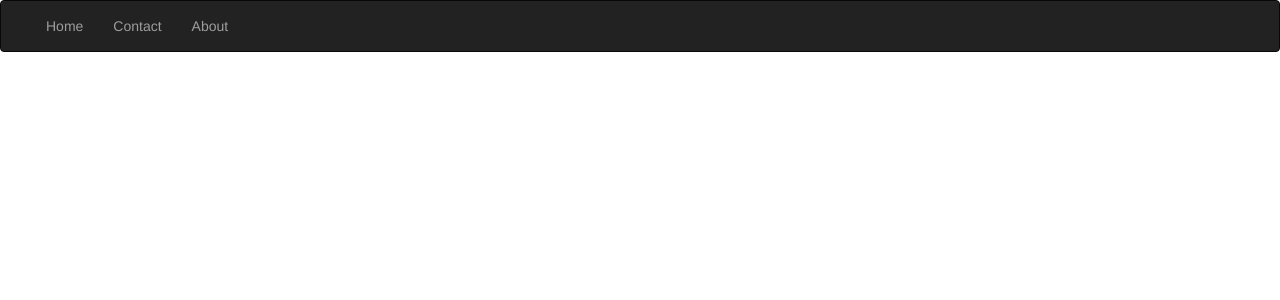
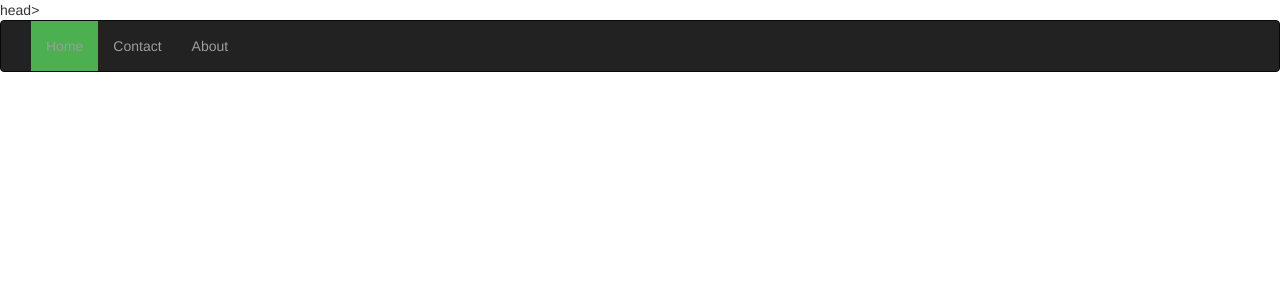
Before and after one commit to JuneMuoti/News-Highlight, a Flask app: template app/templates/base.html in a window 1280 px wide. Shown: the top 300 px of the page. Run offline with Flask 2, Linux system fonts and the light colour scheme; the template is opened without the code that fills it, so the values that code supplies are empty; some libraries are stand-ins or nearby versions.

Commit message:
add readme

```diff
--- a/app/templates/navbar.html
+++ b/app/templates/navbar.html
@@ -1,7 +1,7 @@
 <!DOCTYPE html>
 <head>
-    <!-- <style>
-        ul {
+    <style>
+        /* ul {
     list-style-type: none;
     margin: 0;
     padding: 0;
@@ -10,7 +10,7 @@
     position: fixed;
     top: 0;
     width: 100%;
-        }
+        } */
 
         li {
             float: left;
@@ -30,10 +30,10 @@ li a:hover:not(.active) {
 
 .active {
     background-color: #4CAF50;
-} -->
+}
 
 </style>
-</head>
+</head>head>
 <body>
 <div class="navbar navbar-inverse" role="navigation">
     <div class="container-fluid">
```
Also changed, not shown: README.md.
